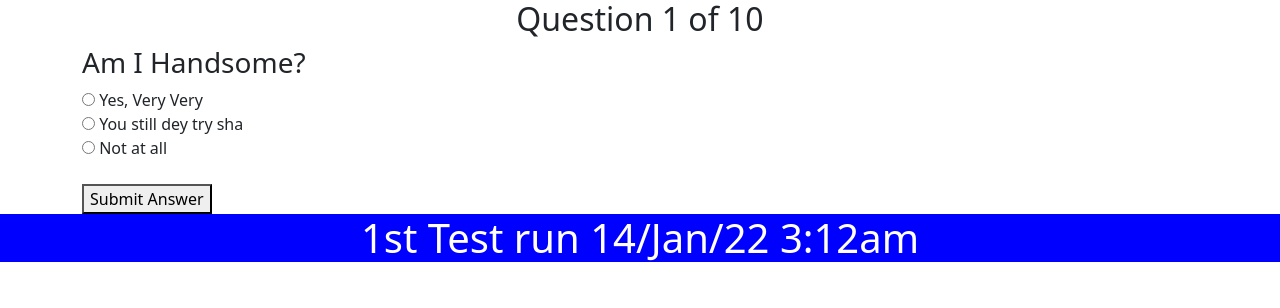
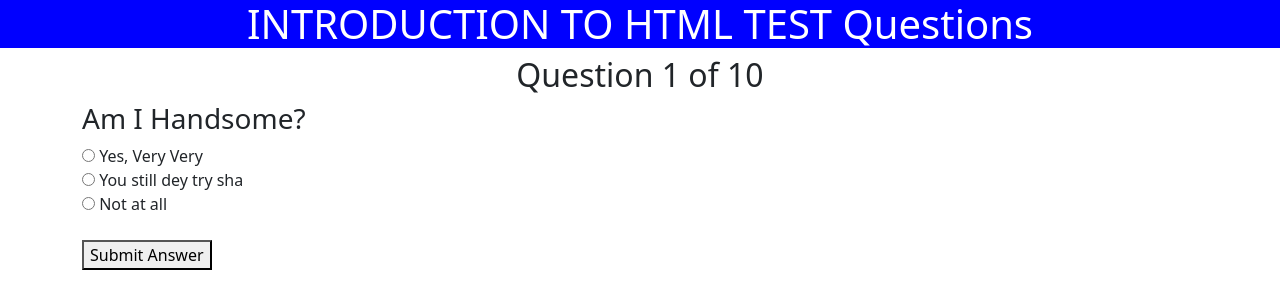
Before and after one commit to MrCSammy/Cbt_thur_fri, a plain HTML site: page index.html in a window 1280 px wide. Drawn offline with nearby package versions, Linux system fonts and the light colour scheme.

Commit message:
Update index.html

```diff
--- a/index.html
+++ b/index.html
@@ -11,14 +11,15 @@
 <script language="javascript" type="text/javascript" src="./script.js"></script>
 </head>
 <body>
+<center>
+		<h1 style="background-color: blue; color: white;">
+			INTRODUCTION TO HTML TEST Questions </h1>
+		</center>
 	<Div class="container">
 		<h2 id="test_status" style="text-align:center;"></h2>
 		<div id="test"></div>
 	</Div>
-	<center>
-		<h1 style="background-color: blue; color: white;">
-			1st Test run 14/Jan/22   3:12am </h1>
-		</center>
+
 
 </body>
 </html>
```
